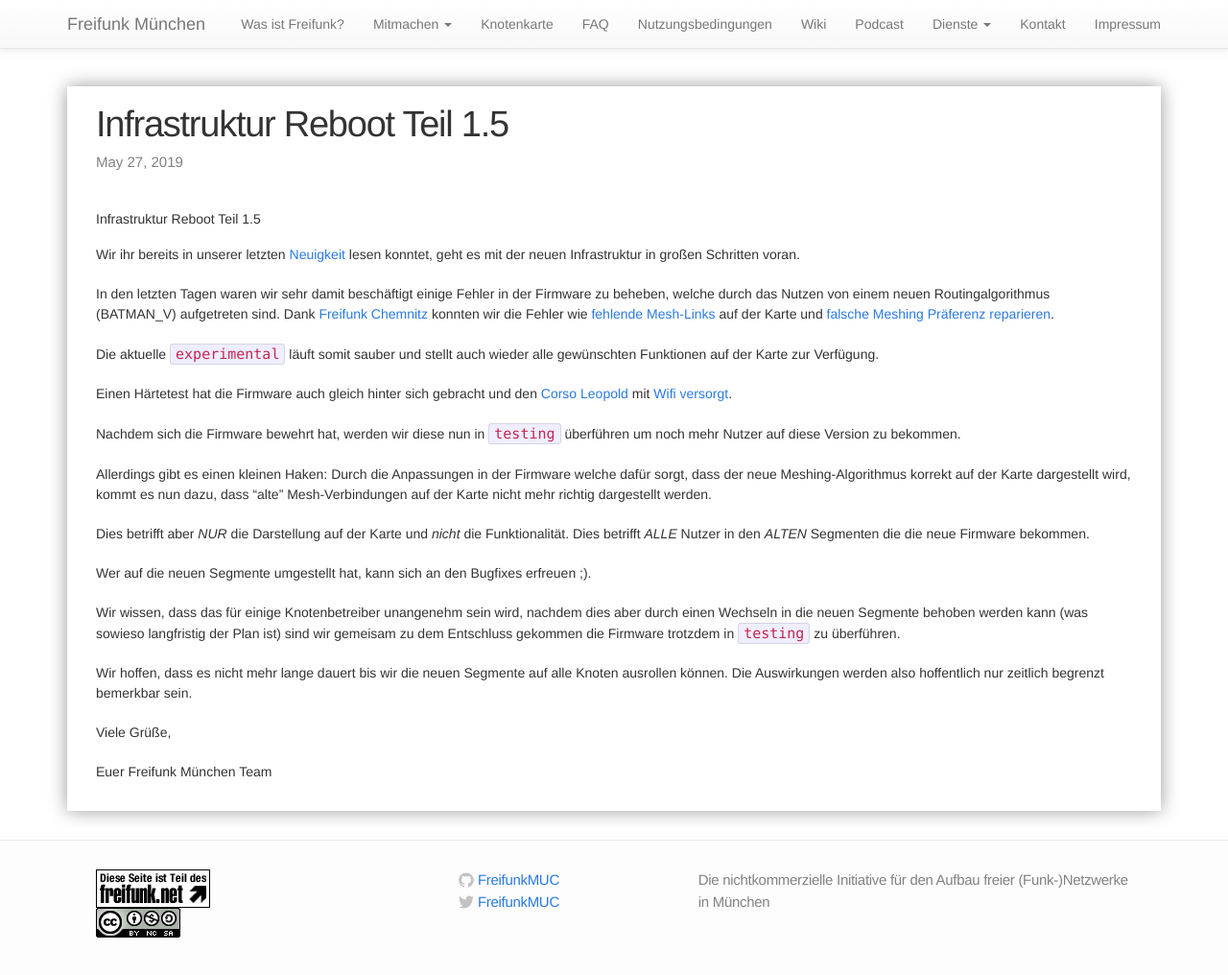
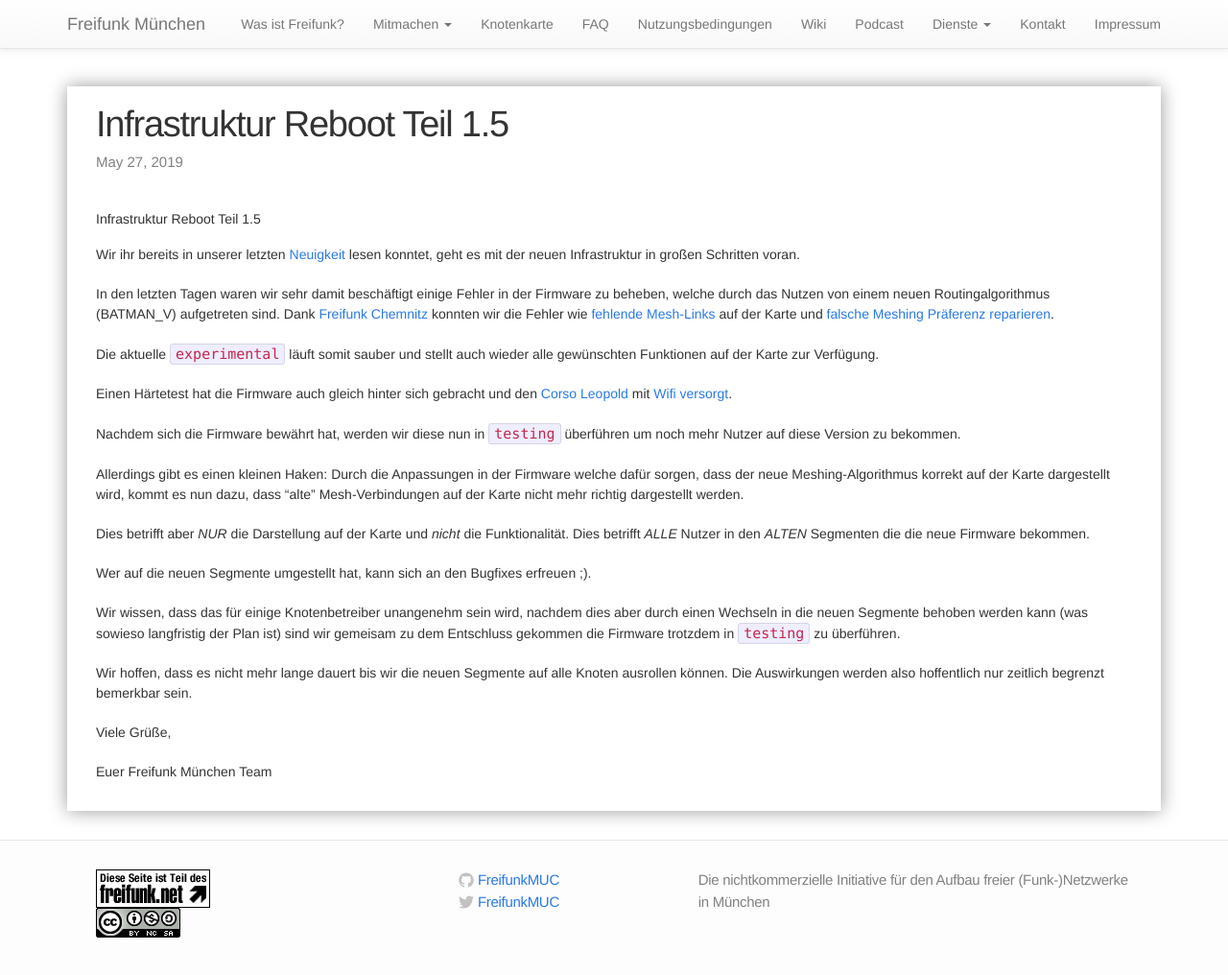
Before and after one commit to freifunkMUC/freifunkmuc.github.io, a Jekyll site: the page built from _posts/2019-05-27-infrastruktur-reboot-teil15.markdown, in a window 1280 px wide and 1032 px high. Shown: the top 1016 px of the window at 96% size. Built offline with Jekyll 4.4.1, drawn with Linux system fonts in a browser that asks for light colours.

Commit message:
Update 2019-05-27-infrastruktur-reboot-teil15.markdown

```diff
--- a/_posts/2019-05-27-infrastruktur-reboot-teil15.markdown
+++ b/_posts/2019-05-27-infrastruktur-reboot-teil15.markdown
@@ -15,10 +15,10 @@ Die aktuelle `experimental` läuft somit sauber und stellt auch wieder alle gew
 
 Einen Härtetest hat die Firmware auch gleich hinter sich gebracht und den [Corso Leopold](https://corso-leopold.de) mit [Wifi versorgt](https://stats.ffmuc.net/d/hRIn3dRWk/mesh-nodes?orgId=1&var-nodeid=18d6c7f9e292&from=1558786051972&to=1558892523115).
 
-Nachdem sich die Firmware bewehrt hat, werden wir diese nun in `testing` überführen um noch mehr Nutzer auf diese Version zu bekommen.
+Nachdem sich die Firmware bewährt hat, werden wir diese nun in `testing` überführen um noch mehr Nutzer auf diese Version zu bekommen.
 
 Allerdings gibt es einen kleinen Haken:
-Durch die Anpassungen in der Firmware welche dafür sorgt, dass der neue Meshing-Algorithmus korrekt auf der Karte dargestellt wird, kommt es nun dazu, dass "alte" Mesh-Verbindungen auf der Karte nicht mehr richtig dargestellt werden.
+Durch die Anpassungen in der Firmware welche dafür sorgen, dass der neue Meshing-Algorithmus korrekt auf der Karte dargestellt wird, kommt es nun dazu, dass "alte" Mesh-Verbindungen auf der Karte nicht mehr richtig dargestellt werden.
 
 Dies betrifft aber _NUR_ die Darstellung auf der Karte und _nicht_ die Funktionalität. Dies betrifft _ALLE_ Nutzer in den _ALTEN_ Segmenten die die neue Firmware bekommen.
 
```
